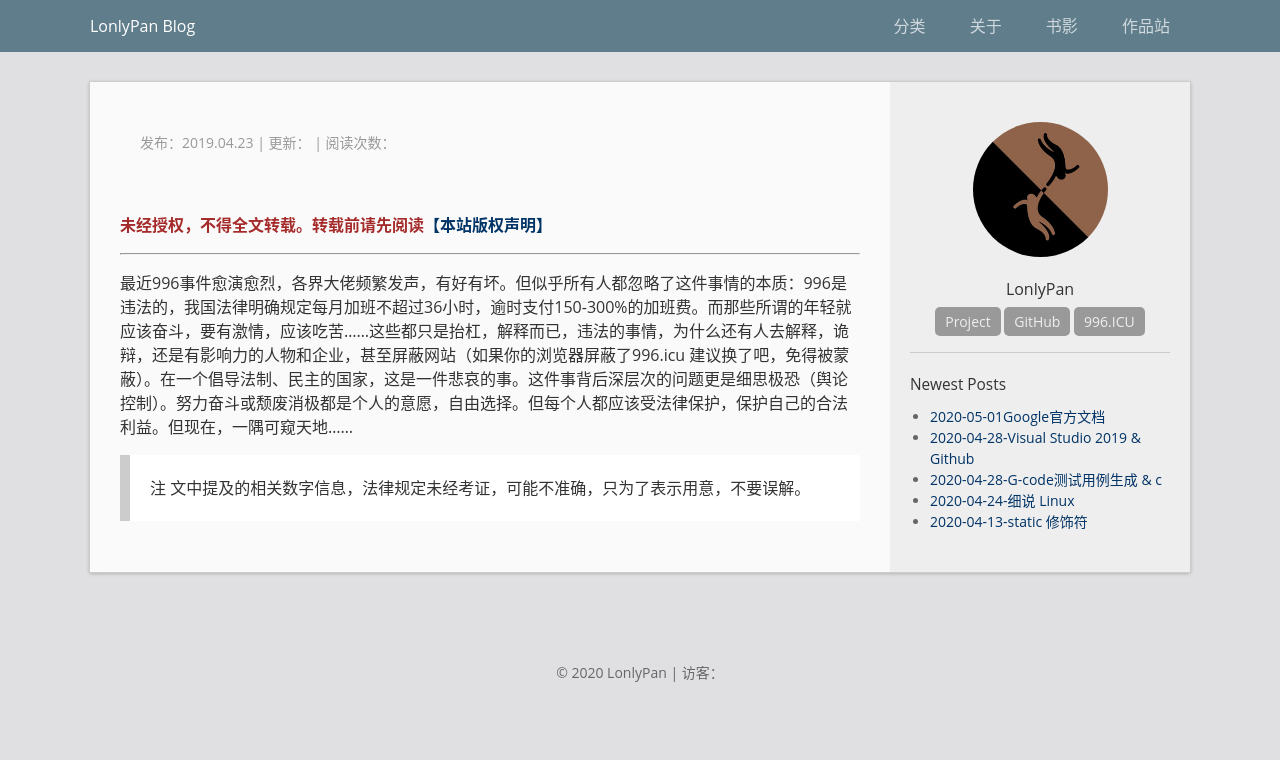
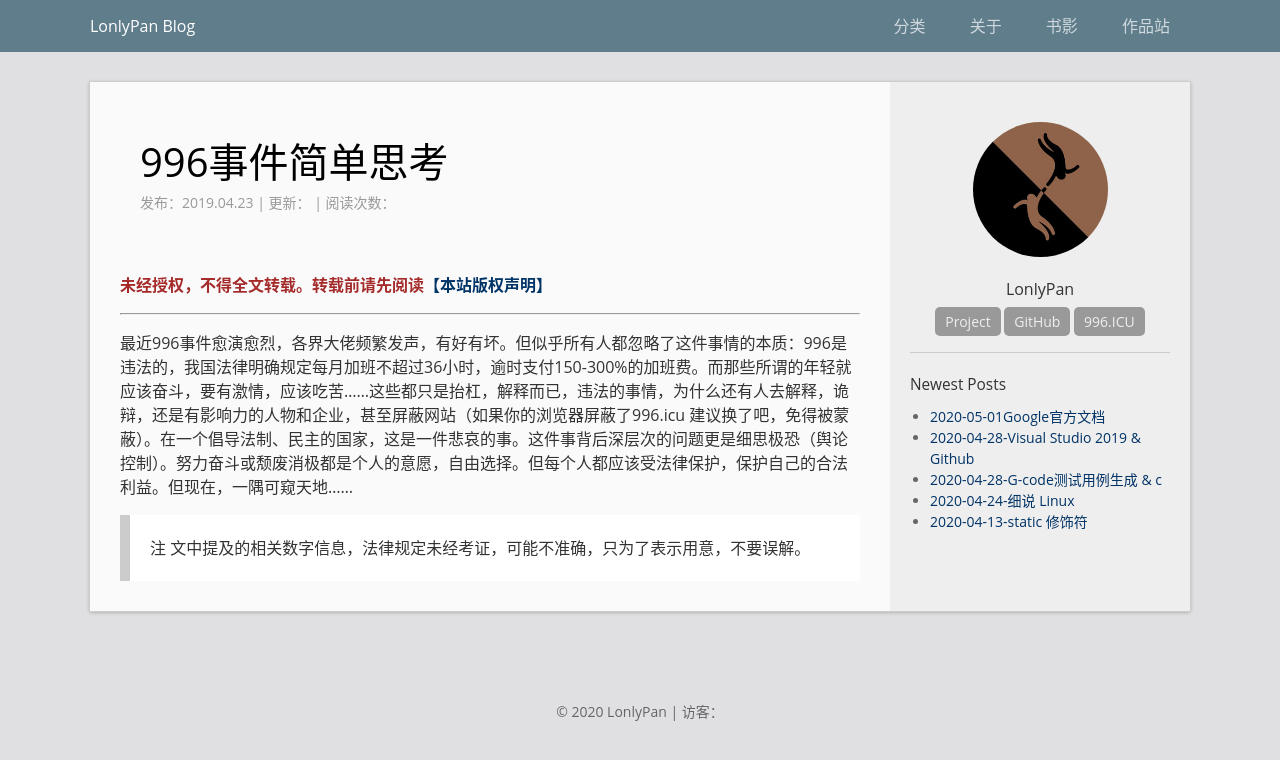
Before and after one commit to LonlyStack/LonlyPan.github.io, a Jekyll site: the page built from _posts/2019-04-23-996事件简单思考.md, in a window 1280 px wide. Shown: the top 760 px of the page. Built offline with Jekyll 4.4.1, drawn with Linux system fonts in a browser that asks for light colours; comment, search, counter and statistics services are not loaded.

Commit message:
修改文件: _posts/2019-04-23-996事件简单思考.md

```diff
--- a/_posts/2019-04-23-996事件简单思考.md
+++ b/_posts/2019-04-23-996事件简单思考.md
@@ -1,6 +1,7 @@
 ---
 layout: post
-title: "996事件简单思考"
+show_title: "996事件简单思考"
+title: "2019-04-23-996事件简单思考"
 data: 2019-04-23 13:43
 categories:  随笔
 ---
```
